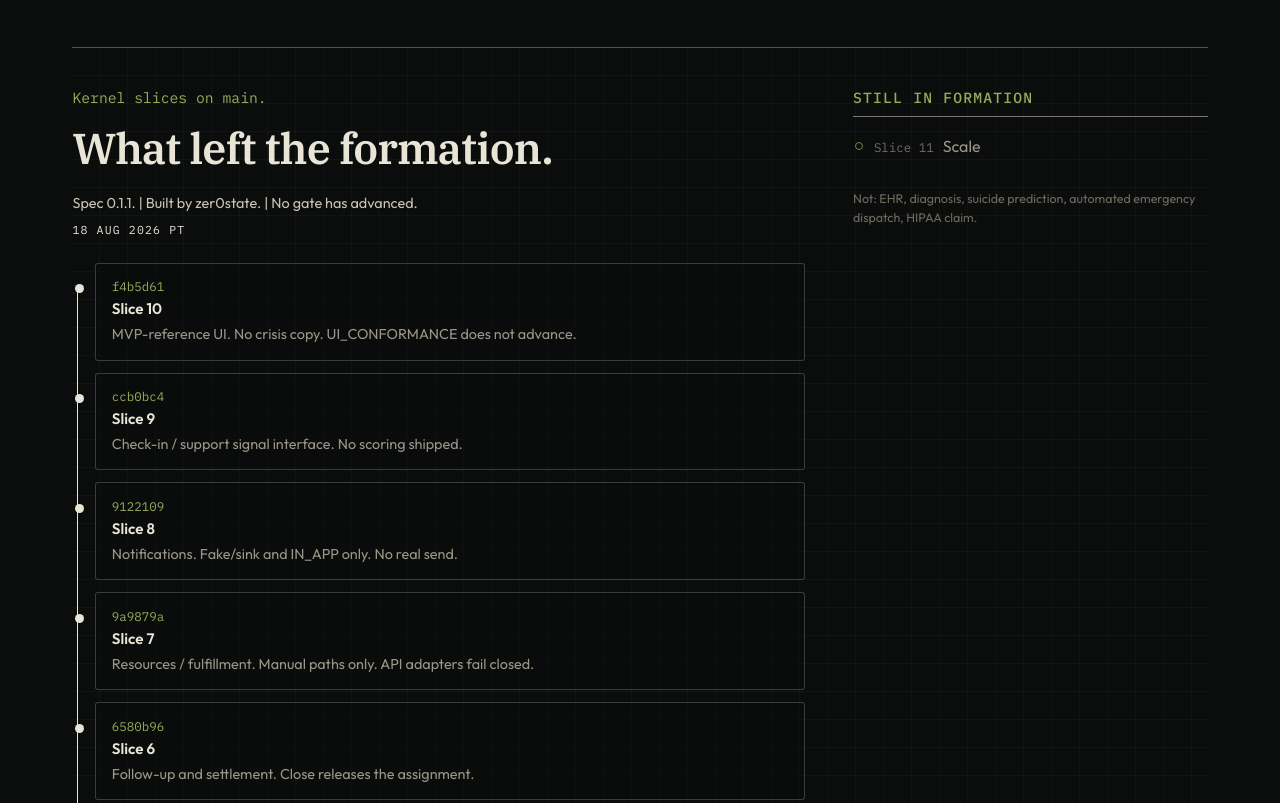
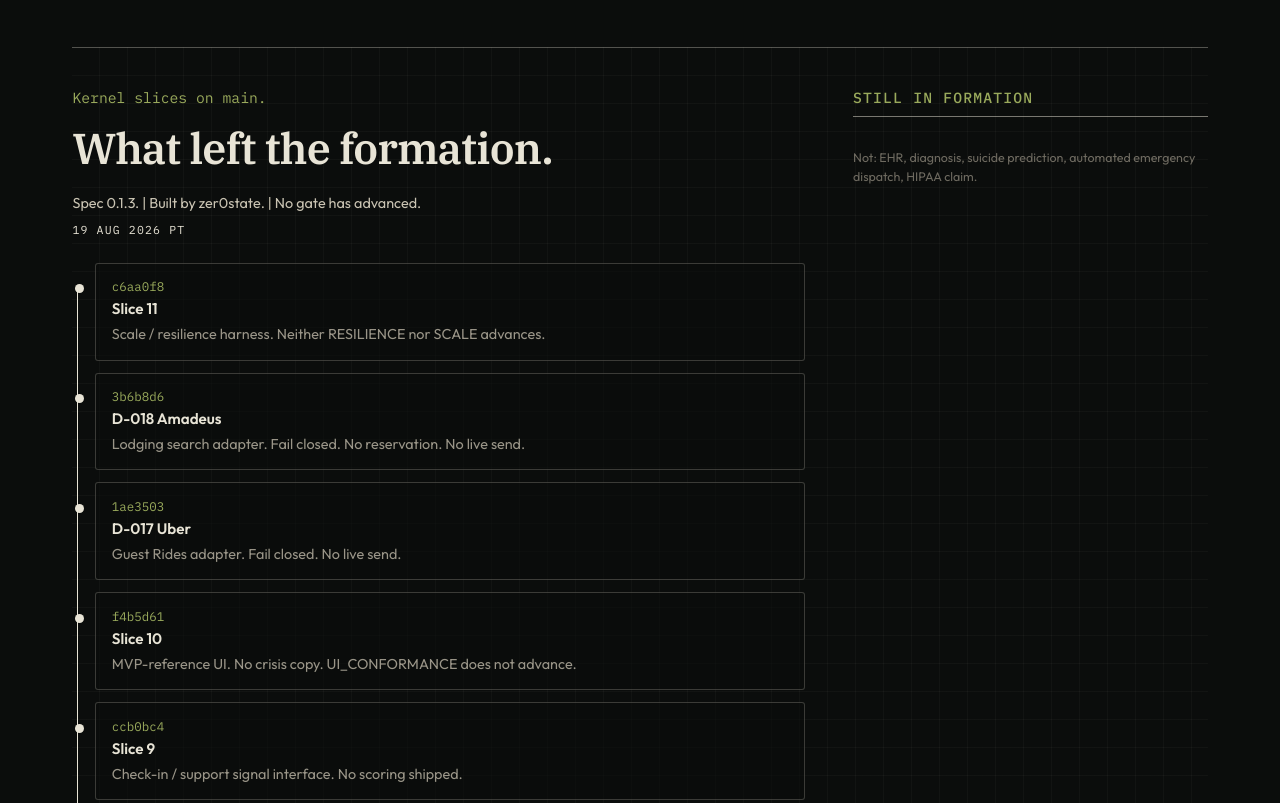
Before and after one commit to scrimshawlife-ctrl/SUAS, a website: page docs/index.html in a window 1280 px wide. Shown: the part 760-1563 px from the top of the page. Drawn offline with Linux system fonts and the light colour scheme.

Commit message:
pages: Slice 11, Uber, Amadeus, and spec 0.1.3 left the formation
* pages: Uber, Amadeus, and spec 0.1.3 left the formation

Put the landed D-017 Uber and D-018 Amadeus adapter plates on the
public changelog. Pin the spec line to 0.1.3. Leave Slice 11 in
formation. No gate advances.

Co-authored-by: Daniel Meyer <scrimshawlife@gmail.com>

* pages: Slice 11, Uber, Amadeus, and spec 0.1.3 left the formation

Add the landed Slice 11 plate above the adapter plates. Keep D-017
and D-018 as adapter plates. Clear Slice 11 from STILL IN FORMATION.
Neither RESILIENCE nor SCALE advances.

Co-authored-by: Daniel Meyer <scrimshawlife@gmail.com>

---------

Co-authored-by: Cursor Agent <cursoragent@cursor.com>

```diff
--- a/docs/index.html
+++ b/docs/index.html
@@ -359,10 +359,31 @@
           <div class="changelog-left">
             <p class="kicker">Kernel slices on main.</p>
             <h2 id="changelog-title">What left the formation.</h2>
-            <p class="meta">Spec 0.1.1. | Built by zer0state. | No gate has advanced.</p>
-            <p class="date">18 AUG 2026 PT</p>
+            <p class="meta">Spec 0.1.3. | Built by zer0state. | No gate has advanced.</p>
+            <p class="date">19 AUG 2026 PT</p>
 
             <ol class="slice-list done">
+              <li>
+                <article class="slice-plate">
+                  <p class="hash">c6aa0f8</p>
+                  <h3>Slice 11</h3>
+                  <p>Scale / resilience harness. Neither RESILIENCE nor SCALE advances.</p>
+                </article>
+              </li>
+              <li>
+                <article class="slice-plate">
+                  <p class="hash">3b6b8d6</p>
+                  <h3>D-018 Amadeus</h3>
+                  <p>Lodging search adapter. Fail closed. No reservation. No live send.</p>
+                </article>
+              </li>
+              <li>
+                <article class="slice-plate">
+                  <p class="hash">1ae3503</p>
+                  <h3>D-017 Uber</h3>
+                  <p>Guest Rides adapter. Fail closed. No live send.</p>
+                </article>
+              </li>
               <li>
                 <article class="slice-plate">
                   <p class="hash">f4b5d61</p>
@@ -438,11 +459,7 @@
 
           <div class="changelog-right">
             <h2 class="formation-title">STILL IN FORMATION</h2>
-            <ol class="slice-list pending">
-              <li>
-                <p><span>Slice 11</span> Scale</p>
-              </li>
-            </ol>
+            <ol class="slice-list pending"></ol>
             <p class="not-list">
               Not: EHR, diagnosis, suicide prediction, automated emergency dispatch, HIPAA claim.
             </p>
```
